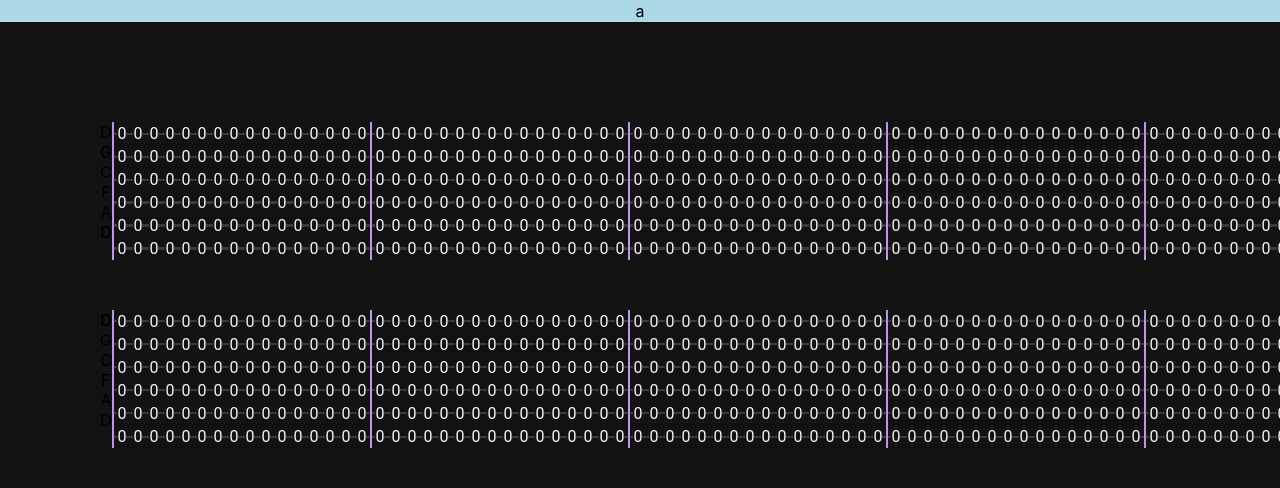
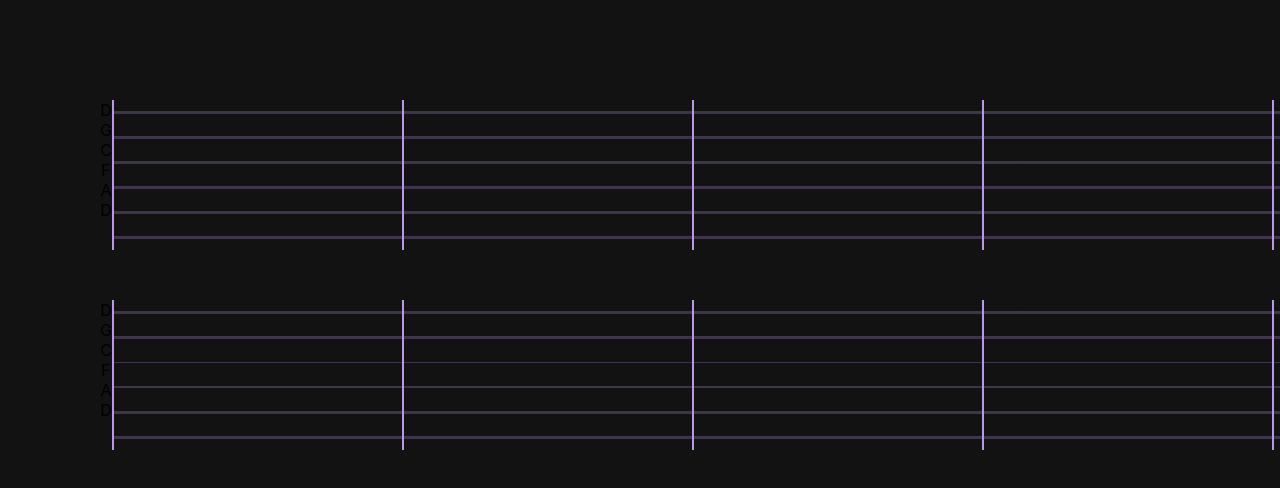
Before and after one commit to BenjaminMidtvedt/Lingon, a React (Create React App) app: page / in a window 1280 px wide. Shown: the top 488 px of the page. Built offline with nearby package versions, Linux system fonts and the light colour scheme.

Commit message:
Allow writing notes

```diff
--- a/package.json
+++ b/package.json
@@ -3,12 +3,16 @@
   "version": "0.1.0",
   "private": true,
   "dependencies": {
+    "@reduxjs/toolkit": "^1.7.1",
     "@testing-library/jest-dom": "^5.16.1",
     "@testing-library/react": "^12.1.2",
     "@testing-library/user-event": "^13.5.0",
     "react": "^17.0.2",
     "react-dom": "^17.0.2",
+    "react-redux": "^7.2.6",
     "react-scripts": "5.0.0",
+    "redux-logger": "^3.0.6",
+    "redux-toolkit": "^1.1.2",
     "web-vitals": "^2.1.3"
   },
   "scripts": {
--- a/src/App.css
+++ b/src/App.css
@@ -80,6 +80,7 @@ body,
   height: 23px;
   line-height: 23px;
   min-width: 16px;
+  padding: 1px;
 
   /* outline: 4px 4px 4px 4px solid black; */
   /* box-shadow: inset -2px -2px 0 5px red, inset 0 0 0 10px black; */
--- a/src/App.js
+++ b/src/App.js
@@ -1,14 +1,116 @@
 import logo from "./logo.svg";
 import "./App.css";
 import Track from "./components/Track";
+import { useEffect, useState } from "react";
+import store from "./redux/store";
+import { useDispatch } from "react-redux";
+import { writeNote, clearNote } from "./redux/noteMap";
+
+function shiftBar(forward = true) {
+  //add all elements we want to include in our selection
+
+  if (document.activeElement) {
+    const row = parseInt(document.activeElement.attributes.row.value);
+    const slots = Array.from(document.getElementsByClassName("slot"));
+    if (!forward) {
+      slots.reverse();
+    }
+    const elemIndex = slots.indexOf(document.activeElement);
+
+    let index =
+      slots
+        .slice(elemIndex + 1, -1)
+        .findIndex(
+          (e) =>
+            parseInt(e.attributes.col.value) === 0 &&
+            parseInt(e.attributes.row.value) === row
+        ) +
+      elemIndex +
+      1;
+
+    if (index > -1) {
+      var nextElement = slots[index] || document.activeElement;
+      nextElement.focus();
+    }
+  }
+}
+
+function shiftFocusBy(i) {
+  //add all elements we want to include in our selection
+  if (document.activeElement) {
+    const slots = Array.from(document.getElementsByClassName("slot"));
+    const index = slots.indexOf(document.activeElement);
+    if (index > -1) {
+      var nextElement = slots[index + i] || slots[index];
+      nextElement.focus();
+    }
+  }
+}
 
 function App() {
+  const dispatch = useDispatch();
+
+  useEffect(() => {
+    window.addEventListener("keydown", (e) => {
+      const active_el = document.activeElement;
+      if (active_el.classList.contains("slot")) {
+        // Active element is a slot
+
+        const row = parseInt(active_el.attributes.row.value);
+
+        let stopProp = false;
+        if (e.code === "ArrowDown") {
+          if (row < 5) {
+            shiftFocusBy(1);
+            stopProp = true;
+          }
+        } else if (e.code === "ArrowUp") {
+          if (row > 0) {
+            shiftFocusBy(-1);
+            stopProp = true;
+          }
+        } else if (e.code === "ArrowRight") {
+          if (e.ctrlKey) {
+            shiftBar(true);
+          } else {
+            shiftFocusBy(6);
+          }
+          stopProp = true;
+        } else if (e.code === "ArrowLeft") {
+          if (e.ctrlKey) {
+            shiftBar(false);
+          } else {
+            shiftFocusBy(-6);
+          }
+          stopProp = true;
+        } else {
+          const col = parseInt(active_el.attributes.col.value);
+          const bar = parseInt(active_el.attributes.bar.value);
+          const track = parseInt(active_el.attributes.track.value);
+          dispatch(
+            writeNote({
+              id: [track, bar, col, row],
+              note: e.key,
+            })
+          );
+
+          // stopProp = true;
+        }
+
+        if (stopProp) {
+          e.stopPropagation();
+          e.stopImmediatePropagation();
+          e.preventDefault();
+        }
+      }
+    });
+  }, []);
+
   return (
     <div className="App">
-      <div className="home-header">a</div>
       <div className="home-body">
-        <Track></Track>
-        <Track></Track>
+        <Track track={0}></Track>
+        <Track track={1}></Track>
       </div>
     </div>
   );
--- a/src/components/Track.js
+++ b/src/components/Track.js
@@ -2,110 +2,39 @@
 // import "./App.css";
 
 import { useState } from "react";
-
-function shiftBar(forward = true) {
-  //add all elements we want to include in our selection
-
-  if (document.activeElement) {
-    const row = parseInt(document.activeElement.attributes.row.value);
-    const slots = Array.from(document.getElementsByClassName("slot"));
-    if (!forward) {
-      slots.reverse();
-    }
-    const elemIndex = slots.indexOf(document.activeElement);
-
-    let index =
-      slots
-        .slice(elemIndex + 1, -1)
-        .findIndex(
-          (e) =>
-            parseInt(e.attributes.col.value) === 0 &&
-            parseInt(e.attributes.row.value) === row
-        ) +
-      elemIndex +
-      1;
-
-    if (index > -1) {
-      var nextElement = slots[index] || document.activeElement;
-      nextElement.focus();
-    }
-  }
-}
-
-function shiftFocusBy(i) {
-  //add all elements we want to include in our selection
-  if (document.activeElement) {
-    const slots = Array.from(document.getElementsByClassName("slot"));
-    const index = slots.indexOf(document.activeElement);
-    if (index > -1) {
-      var nextElement = slots[index + i] || slots[index];
-      nextElement.focus();
-    }
-  }
-}
-
-window.addEventListener("keydown", (e) => {
-  const active_el = document.activeElement;
-  if (active_el.classList.contains("slot")) {
-    // Active element is a slot
-
-    const row = parseInt(active_el.attributes.row.value);
-
-    let stopProp = false;
-    if (e.code === "ArrowDown") {
-      if (row < 5) {
-        shiftFocusBy(1);
-        stopProp = true;
-      }
-    } else if (e.code === "ArrowUp") {
-      if (row > 0) {
-        shiftFocusBy(-1);
-        stopProp = true;
-      }
-    } else if (e.code === "ArrowRight") {
-      if (e.ctrlKey) {
-        shiftBar(true);
-      } else {
-        shiftFocusBy(6);
-      }
-      stopProp = true;
-    } else if (e.code === "ArrowLeft") {
-      if (e.ctrlKey) {
-        shiftBar(false);
-      } else {
-        shiftFocusBy(-6);
-      }
-      stopProp = true;
-    }
-
-    if (stopProp) {
-      e.stopPropagation();
-      e.stopImmediatePropagation();
-      e.preventDefault();
-    }
-  }
-});
+import { useSelector } from "react-redux";
+import { connect } from "react-redux";
 
 const scale = ["C", "Db", "D", "Eb", "E", "F", "Gb", "G", "Ab", "A", "Bb", "B"];
 
-function Slot({ value = "0", row = 0, col = 0 }) {
+function Slot({ track = 0, row = 0, col = 0, bar = 0 }) {
+  const value = useSelector((state) => state.noteMap[[track, bar, col, row]]);
   return (
-    <div row={row} col={col} tabindex="0" className={`slot`}>
+    <div
+      track={track}
+      row={row}
+      col={col}
+      bar={bar}
+      tabIndex="0"
+      className={`slot`}
+    >
       <span className={"slot-text"}>{value}</span>
     </div>
   );
 }
 
-function Bar({ notes = [] }) {
+connect()(Slot);
+
+function Bar({ track, bar }) {
   let cols = Array(16).fill(0);
   cols = cols.map((_, i) => (
     <div key={i} className="bar-col">
-      <Slot row={0} col={i}></Slot>
-      <Slot row={1} col={i}></Slot>
-      <Slot row={2} col={i}></Slot>
-      <Slot row={3} col={i}></Slot>
-      <Slot row={4} col={i}></Slot>
-      <Slot row={5} col={i}></Slot>
+      <Slot track={track} bar={bar} row={0} col={i}></Slot>
+      <Slot track={track} bar={bar} row={1} col={i}></Slot>
+      <Slot track={track} bar={bar} row={2} col={i}></Slot>
+      <Slot track={track} bar={bar} row={3} col={i}></Slot>
+      <Slot track={track} bar={bar} row={4} col={i}></Slot>
+      <Slot track={track} bar={bar} row={5} col={i}></Slot>
     </div>
   ));
   return <div className="bar">{cols}</div>;
@@ -113,12 +42,12 @@ function Bar({ notes = [] }) {
 
 function Track({
   numberOfBars = 64,
-  notes = [],
+  track = 0,
   tuning = [50, 55, 60, 65, 69, 74],
 }) {
   let scale_chars = tuning.map((i) => scale[i % scale.length]);
   let bars = Array(numberOfBars).fill(0);
-  bars = bars.map(() => <Bar></Bar>);
+  bars = bars.map((_, i) => <Bar track={track} key={i} bar={i}></Bar>);
 
   return (
     <div className="track">
--- a/src/index.js
+++ b/src/index.js
@@ -1,14 +1,18 @@
-import React from 'react';
-import ReactDOM from 'react-dom';
-import './index.css';
-import App from './App';
-import reportWebVitals from './reportWebVitals';
+import React from "react";
+import ReactDOM from "react-dom";
+import "./index.css";
+import App from "./App";
+import reportWebVitals from "./reportWebVitals";
+import { Provider } from "react-redux";
+import store from "./redux/store";
 
 ReactDOM.render(
   <React.StrictMode>
-    <App />
+    <Provider store={store}>
+      <App />
+    </Provider>
   </React.StrictMode>,
-  document.getElementById('root')
+  document.getElementById("root")
 );
 
 // If you want to start measuring performance in your app, pass a function
--- /dev/null
+++ b/src/redux/noteMap.js
@@ -0,0 +1,38 @@
+import { createSlice } from "@reduxjs/toolkit";
+
+const notes = ["0", "1", "2", "3", "4", "5", "6", "7", "8", "9", " "];
+
+export const noteMap = createSlice({
+  name: "noteMap",
+  initialState: {},
+  reducers: {
+    writeNote: (state, action) => {
+      const { id, note } = action.payload;
+      if (notes.includes(note)) {
+        let digit = parseInt(note);
+
+        if (isNaN(digit)) {
+          state[id] = undefined;
+          return;
+        }
+
+        let currentNote = state[id] || 0;
+
+        if (currentNote === 0) {
+          state[id] = digit;
+        } else if (currentNote * 10 + digit <= 24) {
+          state[id] = currentNote * 10 + digit;
+        } else {
+          state[id] = digit;
+        }
+      }
+    },
+    clearNote: (state, { id, note }) => {
+      state[id] = undefined;
+    },
+  },
+});
+
+export const { writeNote, clearNote } = noteMap.actions;
+
+export default noteMap.reducer;
--- /dev/null
+++ b/src/redux/store.js
@@ -0,0 +1,12 @@
+import { applyMiddleware, configureStore } from "@reduxjs/toolkit";
+import logger from "redux-logger";
+import noteMapReducer from "./noteMap";
+
+export default configureStore(
+  {
+    reducer: {
+      noteMap: noteMapReducer,
+    },
+  },
+  [logger]
+);
```
Also changed, not shown: 1 other file (tests, documents, lock files or other folders).
